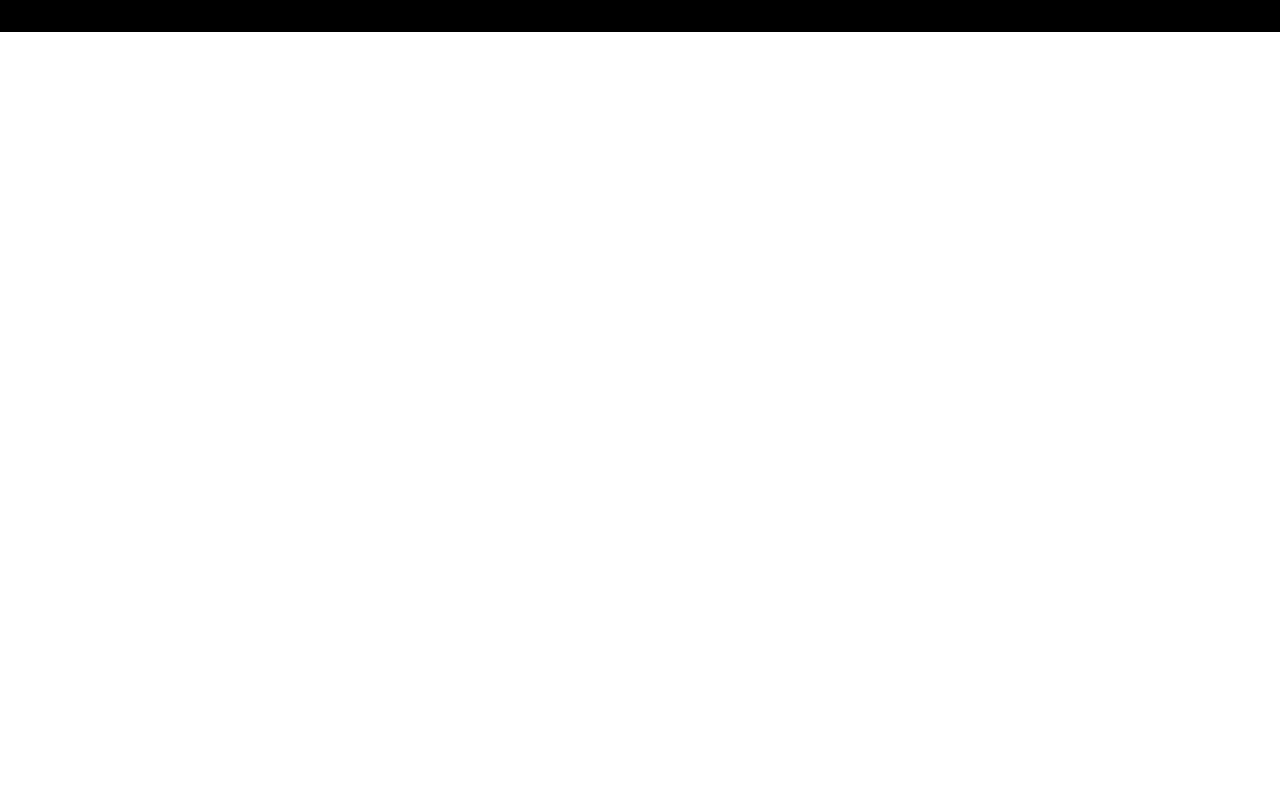
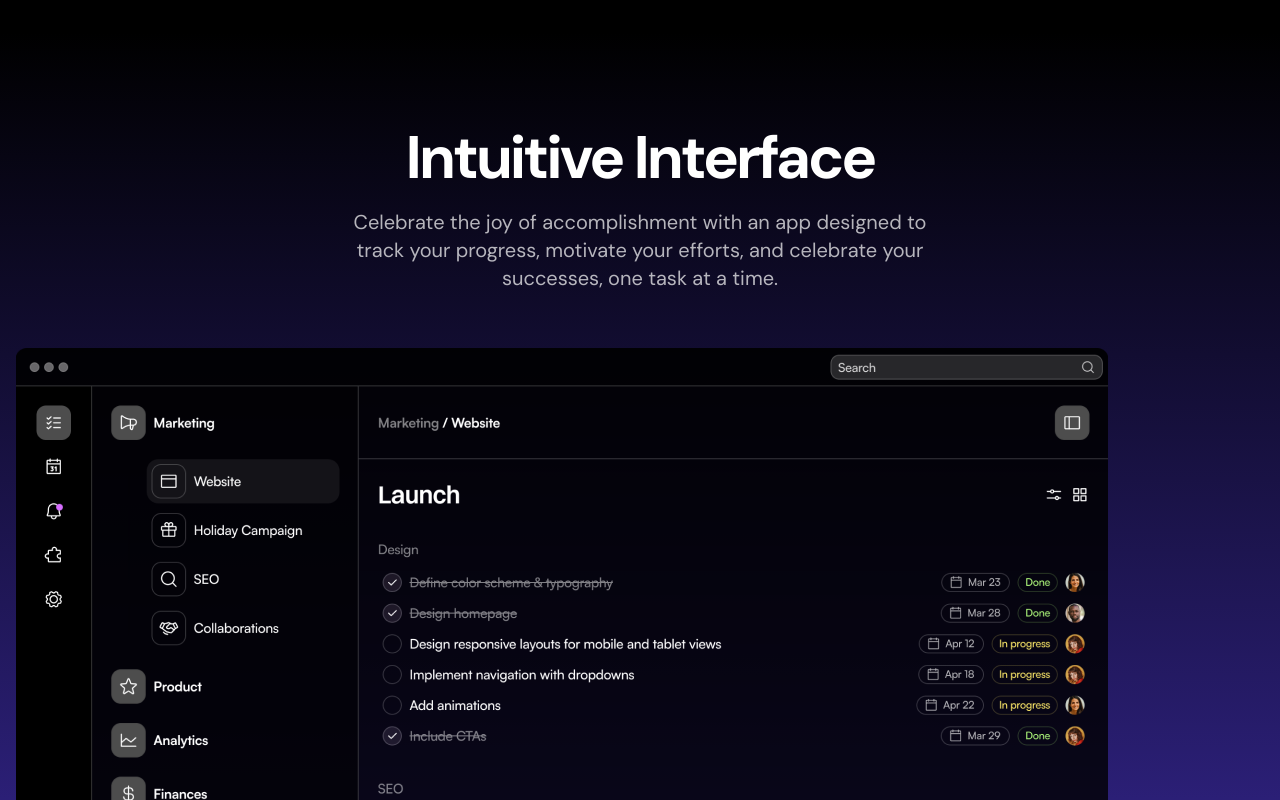
Before and after one commit to 13paras/saas-dark-landing-page, a Next.js app: page / in a window 1280 px wide. Shown: the part 1780-2580 px from the top of the page. Before the commit the page ends 1812 px from the top, so only its background shows below. Built offline with nearby package versions, Linux system fonts and the light colour scheme.

Commit message:
product showcase section completed

```diff
--- a/src/components/ProductShowcase.tsx
+++ b/src/components/ProductShowcase.tsx
@@ -1,5 +1,22 @@
+import Image from "next/image";
 import appScreen from "../assets/images/app-screen.png";
 
 export const ProductShowcase = () => {
-  return null;
+  return (
+    <div className="bg-black bg-gradient-to-b from-black to-[#3D2CA8] py-[72px] text-white sm:py-24">
+      <div className="container">
+        <h2 className="text-center text-5xl font-bold tracking-tighter sm:text-6xl">
+          Intuitive Interface
+        </h2>
+        <div className="mx-auto max-w-xl">
+          <p className="mt-5 text-center text-xl text-white/70">
+            Celebrate the joy of accomplishment with an app designed to track
+            your progress, motivate your efforts, and celebrate your successes,
+            one task at a time.
+          </p>
+        </div>
+        <Image src={appScreen} alt="The product screenshot" className="mt-14" />
+      </div>
+    </div>
+  );
 };
```
